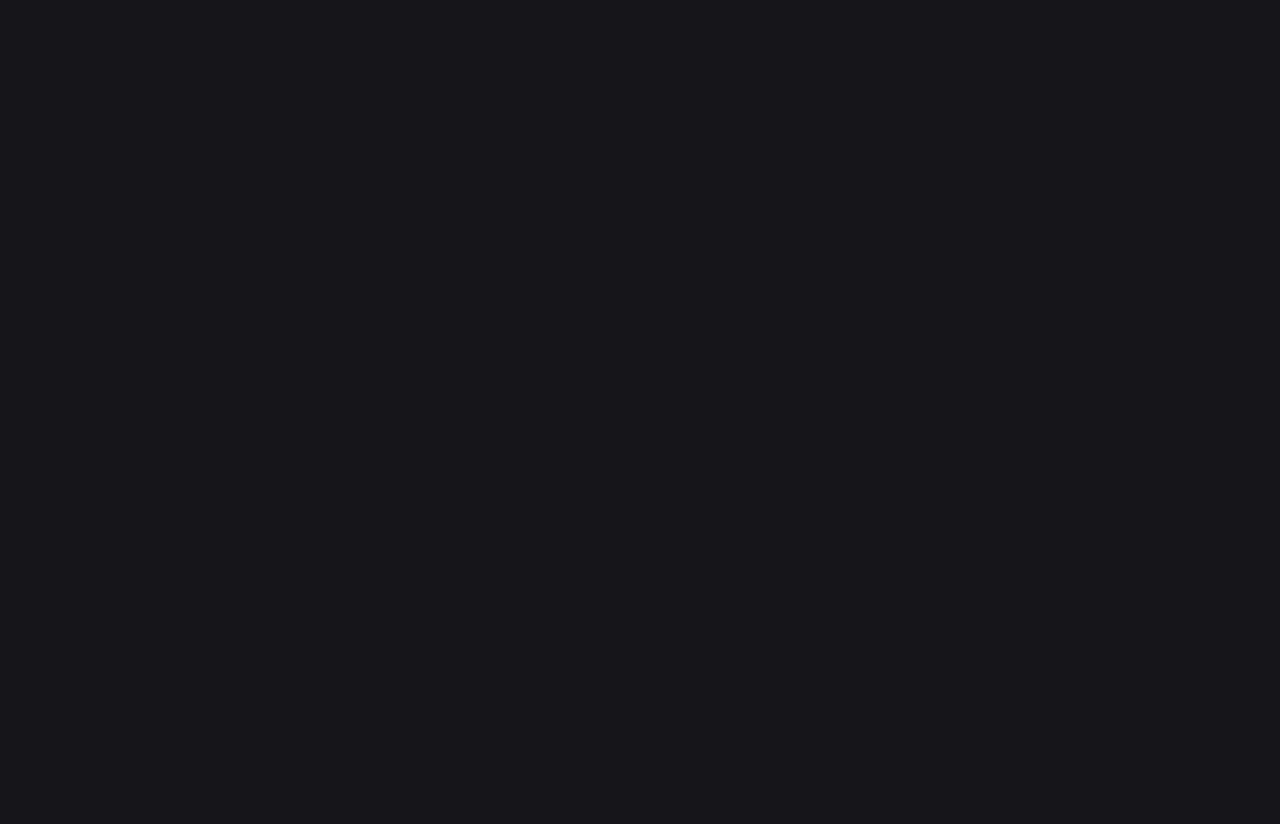
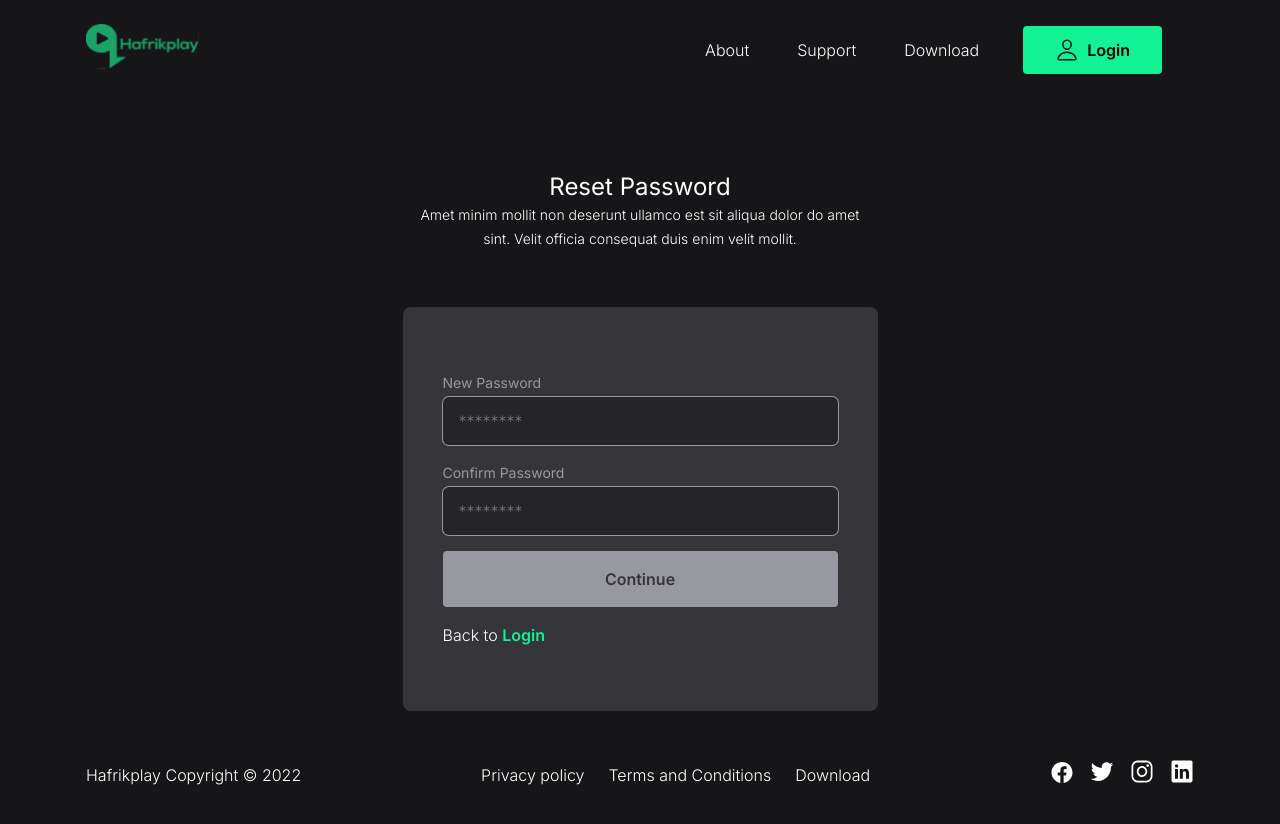
Before and after one commit to The-Glitz-Hub-Nig-LTD/hafrikplay-web-app, a React (Vite) app: page /new-password in a window 1280 px wide. Before the commit this address had no page. Shown: the top 824 px of the page. Before the commit the page ends 800 px from the top, so only its background shows below. Built offline with nearby package versions, Linux system fonts and the light colour scheme.

Commit message:
completed auth pages

```diff
--- a/src/App.jsx
+++ b/src/App.jsx
@@ -6,6 +6,9 @@ import HomePage from "./pages/HomePage";
 import SignUp from "./pages/Auth/SignUp";
 import SignIn from "./pages/Auth/SignIn";
 import ForgotPassword from "./pages/Auth/ForgotPassword";
+import CheckEmail from "./pages/Auth/CheckEmail";
+import ResetPassword from "./pages/Auth/ResetPassword";
+import Success from "./pages/Auth/Success";
 
 function App() {
   return (
@@ -16,6 +19,9 @@ function App() {
         <Route exact path="/signup" element={<SignUp />} />
         <Route exact path="/login" element={<SignIn />} />
         <Route exact path="/password-reset" element={<ForgotPassword />} />
+        <Route exact path="/new-password" element={<ResetPassword />} />
+        <Route exact path="/reset-success" element={<Success />} />
+        <Route exact path="/check-email" element={<CheckEmail />} />
       </Routes>
     </div>
   );
--- a/src/components/Navigation/index.jsx
+++ b/src/components/Navigation/index.jsx
@@ -31,7 +31,9 @@ function Navigation() {
       <div className="container">
         <div className="navbar__nav">
           <div className="navbar__logo">
-            <img src={logo} alt="Hafrikplay logo" />
+            <Link to="/">
+              <img src={logo} alt="Hafrikplay logo" />
+            </Link>
           </div>
 
           <div
@@ -47,7 +49,7 @@ function Navigation() {
               <Link className="navbar__link" to="#">
                 Support
               </Link>
-              <Link className="navbar__link border-right margin-right" to="#">
+              <Link className="navbar__link" to="#">
                 Download
               </Link>
             </div>
--- /dev/null
+++ b/src/pages/Auth/CheckEmail/index.jsx
@@ -0,0 +1,48 @@
+import React, { useState } from "react";
+import { Link } from "react-router-dom";
+import Button from "../../../components/Button";
+import Footer from "../../../components/Footer";
+import Heading from "../../../components/Heading";
+import Navigation from "../../../components/Navigation";
+
+function CheckEmail() {
+  const [email, setEmail] = useState();
+
+  const onSubmit = (values, { resetForm }, onSubmitProps) => {};
+
+  return (
+    <div className="check-email">
+      <Navigation />
+
+      <div className="container">
+        <div className="check-email__caption">
+          <Heading size={4}>Check your email</Heading>
+          <p>
+            Please check your email. We’ve sent a verification link has been
+            sent to{" "}
+            <span className="accent__text">
+              {email || "kmbagwu12@gmail.com"}
+            </span>
+          </p>
+        </div>
+
+        <div className="check-email__open">
+          <Button type="submit" className="btn btn__secondary btn__full-width">
+            Open email app
+          </Button>
+
+          <p className="center__text">
+            Didn’t receive any email.{" "}
+            <Link to="#">
+              <strong className="accent__text"> Resend email</strong>
+            </Link>
+          </p>
+        </div>
+      </div>
+
+      <Footer />
+    </div>
+  );
+}
+
+export default CheckEmail;
--- a/src/pages/Auth/ResetPassword/index.jsx
+++ b/src/pages/Auth/ResetPassword/index.jsx
@@ -1,7 +1,99 @@
 import React from "react";
+import { Link } from "react-router-dom";
+import { Formik } from "formik";
+import * as Yup from "yup";
+
+import Button from "../../../components/Button";
+import Heading from "../../../components/Heading";
+import InputField from "../../../components/InputField";
+import Navigation from "../../../components/Navigation";
+import Footer from "../../../components/Footer";
 
 function ResetPassword() {
-  return <div>ResetPassword</div>;
+  const initialValues = {
+    newPassword: "",
+    confirmPassword: "",
+  };
+
+  const validationSchema = Yup.object().shape({
+    newPassword: Yup.string().required(),
+    confirmPassword: Yup.string().required(),
+  });
+
+  const onSubmit = (values, { resetForm }, onSubmitProps) => {};
+
+  return (
+    <div className="reset-password">
+      <Navigation />
+
+      <div className="container">
+        <div className="reset-password__caption">
+          <Heading size={4}>Reset Password</Heading>
+          <p>
+            Amet minim mollit non deserunt ullamco est sit aliqua dolor do amet
+            sint. Velit officia consequat duis enim velit mollit.{" "}
+          </p>
+        </div>
+
+        <Formik
+          initialValues={initialValues}
+          validationSchema={validationSchema}
+          onSubmit={onSubmit}
+        >
+          {({
+            values,
+            handleChange,
+            handleSubmit,
+            touched,
+            errors,
+            setFieldTouched,
+          }) => (
+            <form className="form form__signup" onSubmit={handleSubmit}>
+              <InputField
+                type="password"
+                name="newPassword"
+                label="New Password"
+                placeholder="********"
+                value={values.newPassword}
+                onChange={handleChange}
+                onBlur={() => setFieldTouched("newPassword")}
+                visible={touched.newPassword?.toString()}
+                errormessage={errors.newPassword}
+              />
+
+              <InputField
+                type="password"
+                name="confirmPassword"
+                label="Confirm Password"
+                placeholder="********"
+                value={values.confirmPassword}
+                onChange={handleChange}
+                onBlur={() => setFieldTouched("confirmPassword")}
+                visible={touched.confirmPassword?.toString()}
+                errormessage={errors.confirmPassword}
+              />
+
+              <Button
+                type="submit"
+                className="btn btn__secondary btn__full-width"
+              >
+                Continue
+              </Button>
+
+              <p>
+                Back to{" "}
+                <Link to="/login">
+                  <strong className="accent__text">Login</strong>
+                </Link>
+              </p>
+            </form>
+          )}
+        </Formik>
+      </div>
+
+      <Footer />
+    </div>
+  );
 }
 
 export default ResetPassword;
--- a/src/pages/Auth/Success/index.jsx
+++ b/src/pages/Auth/Success/index.jsx
@@ -1,7 +1,34 @@
 import React from "react";
 
+import Button from "../../../components/Button";
+import Footer from "../../../components/Footer";
+import Heading from "../../../components/Heading";
+import Navigation from "../../../components/Navigation";
+
 function Success() {
-  return <div>Success</div>;
+  return (
+    <div className="success">
+      <Navigation />
+
+      <div className="container">
+        <div className="success__caption">
+          <Heading size={4}>Password Reset Successful</Heading>
+          <p>
+            You password has been reset successfully. Click on continue below to
+            login magically.
+          </p>
+        </div>
+
+        <div className="check-email__open">
+          <Button type="submit" className="btn btn__secondary btn__full-width">
+            Continue
+          </Button>
+        </div>
+      </div>
+
+      <Footer />
+    </div>
+  );
 }
 
 export default Success;
--- a/src/styles/components/_button.scss
+++ b/src/styles/components/_button.scss
@@ -4,7 +4,7 @@
   justify-content: center;
   align-items: center;
   padding: 1.2rem 3.2rem;
-  border-radius: 10rem;
+  border-radius: 0.4rem;
   cursor: pointer;
 
   a {
@@ -18,7 +18,7 @@
 
   &__primary {
     font-weight: 600;
-    padding: 1.6rem 4.8rem;
+    // padding: 1.2rem 3.2rem;
     background-color: var(--cl-p-500);
     transition: all 0.4s linear;
 
@@ -26,9 +26,9 @@
       background-color: var(--cl-p-600);
     }
 
-    @include respond(tablet-port) {
-      padding: 1.2rem 3.2rem;
-    }
+    // @include respond(tablet-port) {
+    //   padding: 1.2rem 3.2rem;
+    // }
   }
 
   &__secondary {
--- a/src/styles/main.scss
+++ b/src/styles/main.scss
@@ -19,5 +19,8 @@
 @import "./pages/signup";
 @import "./pages/signin";
 @import "./pages/forgotpassword";
+@import "./pages/resetpassword";
+@import "./pages/success";
+@import "./pages/checkemail";
 
 @import "./abstracts/utility";
--- /dev/null
+++ b/src/styles/pages/_checkemail.scss
@@ -0,0 +1,15 @@
+.check-email {
+  &__caption {
+    @extend .signup__caption;
+    max-width: 45rem;
+
+    p {
+      font-size: 1.4rem;
+      line-height: 2rem;
+    }
+  }
+
+  &__open {
+    @extend .form;
+  }
+}
--- a/src/styles/pages/_forgotpassword.scss
+++ b/src/styles/pages/_forgotpassword.scss
@@ -2,6 +2,10 @@
   &__caption {
     @extend .signup__caption;
     max-width: 50rem;
+
+    p {
+      font-size: 1.4rem;
+    }
   }
 
   .form__signup {
--- /dev/null
+++ b/src/styles/pages/_resetpassword.scss
@@ -0,0 +1,10 @@
+.reset-password {
+  &__caption {
+    @extend .signup__caption;
+    max-width: 45rem;
+
+    p {
+      font-size: 1.4rem;
+    }
+  }
+}
--- /dev/null
+++ b/src/styles/pages/_success.scss
@@ -0,0 +1,11 @@
+.success {
+  &__caption {
+    @extend .signup__caption;
+    max-width: 40rem;
+
+    p {
+      font-size: 1.4rem;
+      line-height: 2rem;
+    }
+  }
+}
```
Also changed, not shown: src/pages/Auth/Verify/index.jsx (deleted, +0 -7 lines).
